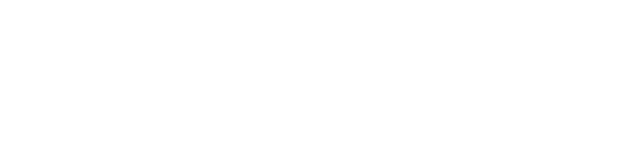
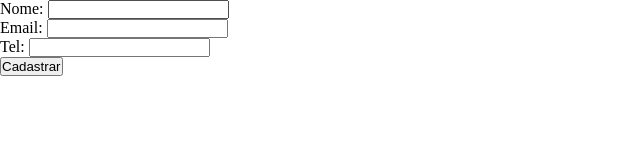
Before and after one commit to pdiegoneves/validation-funy, a plain HTML site: page index.html in a window 1280 px wide. Shown: the whole page, without its empty margins (0-640 px from the left). Drawn offline with Linux system fonts and the light colour scheme.

Commit message:
criado form

```diff
--- a/index.html
+++ b/index.html
@@ -8,7 +8,23 @@
     <title>Document</title>
 </head>
 <body>
-
+    <div class="conatiner">
+        <form action="">
+            <div class="form-control">
+                <label for="name">Nome:</label>
+                <input type="text" name="name" id="name" required>
+            </div>
+            <div class="form-control">
+                <label for="email">Email:</label>
+                <input type="email" name="email" id="email" required>
+            </div>
+            <div class="form-control">
+                <label for="phone">Tel:</label>
+                <input type="tel" name="phone" id="phone">
+            </div>
+            <input type="submit" value="Cadastrar">
+        </form>
+    </div>
 
     <script src="script.js"></script>
 </body>
```
